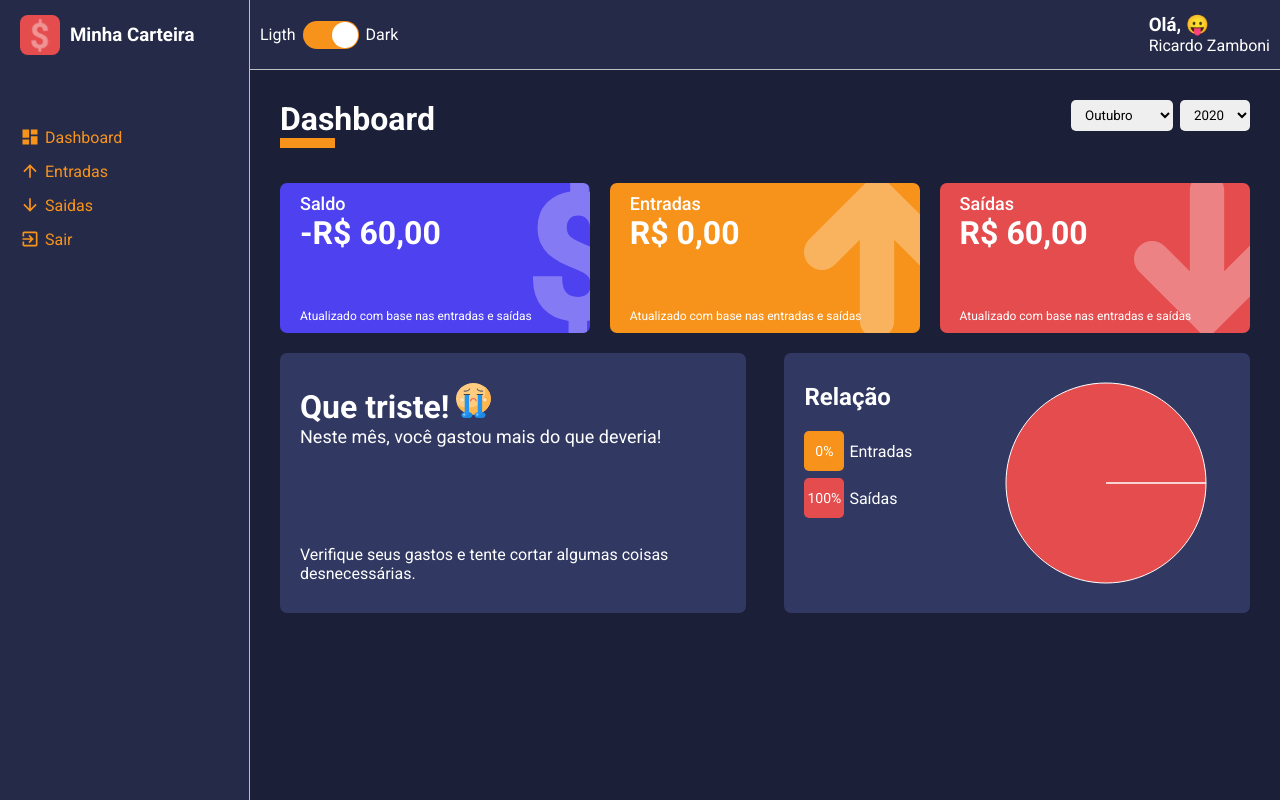
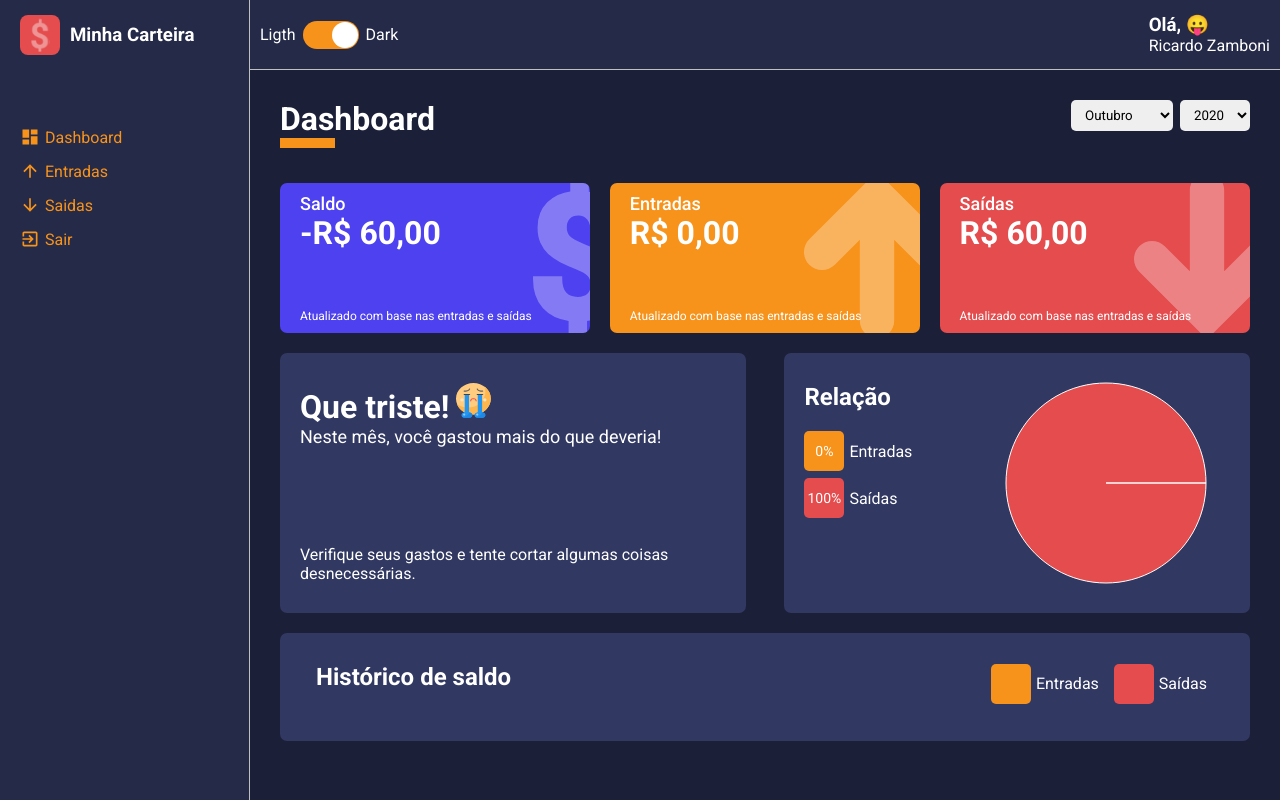
Before and after one commit to Ricmaloy/minha-carteira, a React (Create React App) app: page /dashboard in a window 1280 px wide. Built offline with nearby package versions, Linux system fonts and the light colour scheme.

Commit message:
History Expenses & Gains LineChart

```diff
--- /dev/null
+++ b/src/components/HistoryBox/index.tsx
@@ -0,0 +1,67 @@
+import React from 'react';
+import { ResponsiveContainer, LineChart, Line, XAxis, Tooltip, CartesianGrid } from 'recharts';
+
+import formatCurrency from '../../utils/formatCurrency';
+
+import { Container, ChartContainer, Header, LegendContainer, Legend } from './styles';
+
+interface IHistoryBoxProps {
+    data: {
+        month: string;
+        amountEntry: number;
+        amountOutput: number;
+    }[],
+    lineColorAmountEntry: string;
+    lineColorAmountOutput: string;
+}
+
+const HistoryBox: React.FC<IHistoryBoxProps> = ( {
+    data, lineColorAmountEntry, lineColorAmountOutput
+} ) => (
+    <Container>
+        <Header>
+            <h2>Histórico de saldo</h2>
+
+            <LegendContainer >
+                <Legend color={lineColorAmountEntry}>
+                    <div></div>
+                    <span>Entradas</span>
+                </Legend>
+                <Legend color={lineColorAmountOutput}>
+                    <div></div>
+                    <span>Saídas</span>
+                </Legend>
+            </LegendContainer>
+        </Header>
+        <ChartContainer>
+            <ResponsiveContainer>
+                <LineChart data={data} margin={{top: 5, right: 20, left: 20, bottom: 5 }}>
+                    <CartesianGrid strokeDasharray="3 3" stroke="#cecece" />
+                    <XAxis dataKey="month" stroke="#cecece"/>
+                    <Tooltip formatter={(value) => formatCurrency(Number(value)) } />
+                    <Line
+                        type="monotone"
+                        dataKey="amountEntry"
+                        name="Entradas"
+                        stroke={lineColorAmountEntry}
+                        strokeWidth={5}
+                        dot={{r: 5}}
+                        activeDot={{r: 8}}
+                    />
+                    <Line
+                        type="monotone"
+                        dataKey="amountOutput"
+                        name="Saídas"
+                        stroke={lineColorAmountOutput}
+                        strokeWidth={5}
+                        dot={{r: 5}}
+                        activeDot={{r: 8}}
+                    />
+                </LineChart>
+            </ResponsiveContainer>
+        </ChartContainer>
+    </Container>
+
+)
+
+export default HistoryBox;
--- /dev/null
+++ b/src/components/HistoryBox/styles.ts
@@ -0,0 +1,74 @@
+import styled from 'styled-components';
+
+interface ILegendProps {
+    color: string;
+}
+
+export const Container = styled.div`
+    width: 100%;
+
+    display: flex;
+    flex-direction: column;
+
+    background-color: ${props => props.theme.colors.tertiary};
+    color: ${props => props.theme.colors.white};
+
+    margin: 10px 0;
+    padding: 30px 20px;
+    border-radius: 7px;
+
+    > h2 {
+        margin-bottom: 20px;
+        padding-left: 16px;
+    }
+`;
+
+export const ChartContainer = styled.div`
+    flex: 1;
+    height: 260px;
+`;
+
+export const Header = styled.header`
+    width: 100%;
+
+    display: flex;
+    justify-content: space-between;
+
+    > h2 {
+        margin-bottom: 20px;
+        padding-left: 16px;
+    }
+`;
+
+export const LegendContainer = styled.ul`
+    list-style: none;
+
+    padding-right: 23px;
+
+    display: flex;
+`;
+
+export const Legend = styled.li<ILegendProps>`
+    display: flex;
+    align-items: center;
+
+    margin-bottom: 7px;
+    margin-left: 15px;
+
+
+    > div {
+        background-color: ${props => props.color};
+
+        width: 40px;
+        height: 40px;
+        border-radius: 5px;
+
+        font-size: 14px;
+        line-height: 40px;
+        text-align: center;
+    }
+
+    > span {
+        margin-left: 5px;
+    }
+`;
--- a/src/pages/Dashboard/index.tsx
+++ b/src/pages/Dashboard/index.tsx
@@ -5,6 +5,7 @@
 import WalletBox from '../../components/WalletBox';
 import MessageBox from '../../components/MessageBox';
 import PieChartBox from '../../components/PieChartBox';
+import HistoryBox from '../../components/HistoryBox';
 
 import gains from '../../repositories/gains';
 import expenses from '../../repositories/expenses';
@@ -153,6 +154,54 @@
 
     }, [totalBudget.totalInc, totalBudget.totalExp]);
 
+    const historyData = useMemo(() => {
+        return listOfMonths.map((_, month) => {
+
+            let amountEntry = 0;
+            gains.forEach(gain => {
+                const date = new Date(gain.date);
+                const gainMonth = date.getMonth();
+                const gainYear = date.getFullYear();
+
+                if(gainMonth === month && gainYear === yearSelected){
+                    try {
+                        amountEntry += Number(gain.amount)
+                    } catch {
+                        throw new Error('amountEntry is invalid. amountEntry must be valid number!');
+                    }
+                }
+            });
+
+            let amountOutput = 0;
+            expenses.forEach(expense => {
+                const date = new Date(expense.date);
+                const expenseMonth = date.getMonth();
+                const expenseYear = date.getFullYear();
+
+                if(expenseMonth === month && expenseYear === yearSelected){
+                    try {
+                        amountOutput += Number(expense.amount)
+                    } catch {
+                        throw new Error('amountOutput is invalid. amountOutput must be valid number!');
+                    }
+                }
+            });
+
+            return {
+                monthNumber: month,
+                month: listOfMonths[month].substr(0,3),
+                amountEntry,
+                amountOutput
+            }
+        })
+        .filter(item => {
+            const currentMonth = new Date().getMonth();
+            const currentYear = new Date().getFullYear();
+
+            return (yearSelected === currentYear && item.monthNumber <= currentMonth) || (yearSelected < currentYear)
+        });
+    },[yearSelected]);
+
     const handleMonthSelected = (month: string) => {
         try {
             const parseMonth = Number(month);
@@ -216,6 +265,12 @@
                 />
 
                 <PieChartBox data={relationExpVsGains} />
+
+                <HistoryBox
+                    data={historyData}
+                    lineColorAmountEntry="#f7931b"
+                    lineColorAmountOutput="#e44c4e"
+                />
             </Content>
         </Container>
     );
--- a/src/repositories/gains.ts
+++ b/src/repositories/gains.ts
@@ -1,4 +1,5 @@
 export default [
+  { "description": "Saldo Betway","amount": "50.00",   "type": "entrada", "frequency": "eventual",   "date": "2019-11-29" },
   { "description": "Salário",     "amount": "1300.52", "type": "entrada", "frequency": "recorrente", "date": "2020-01-10" },
   { "description": "Freela",      "amount": "150.13",  "type": "entrada", "frequency": "eventual",   "date": "2020-01-17" },
   { "description": "Salário",     "amount": "2500.23", "type": "entrada", "frequency": "recorrente", "date": "2020-02-10" },
```
